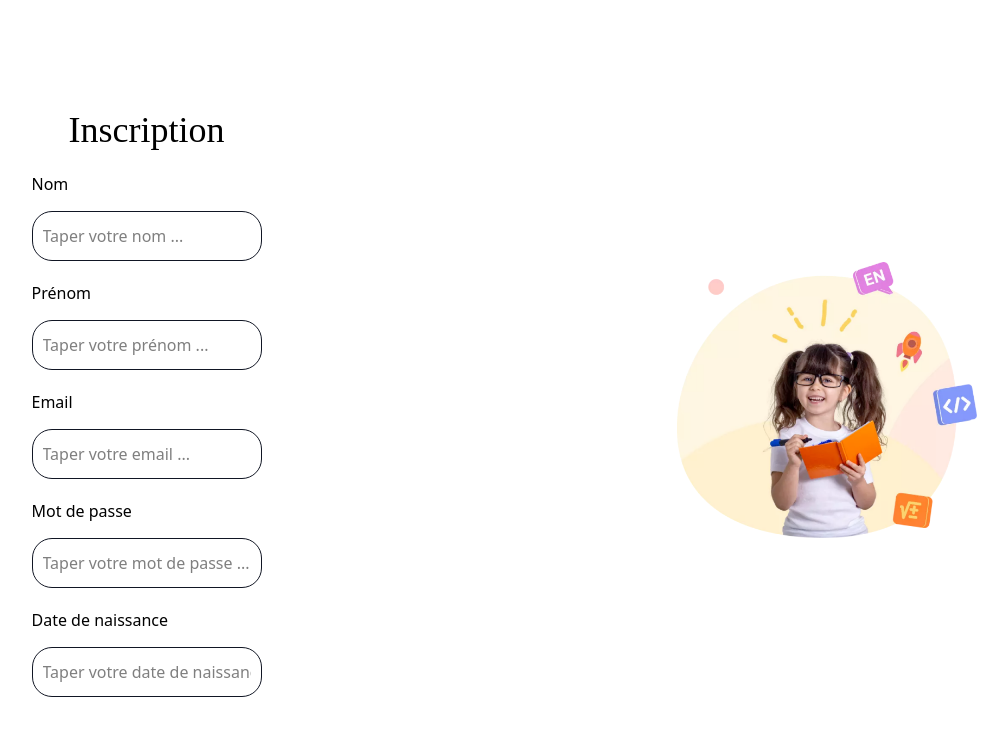
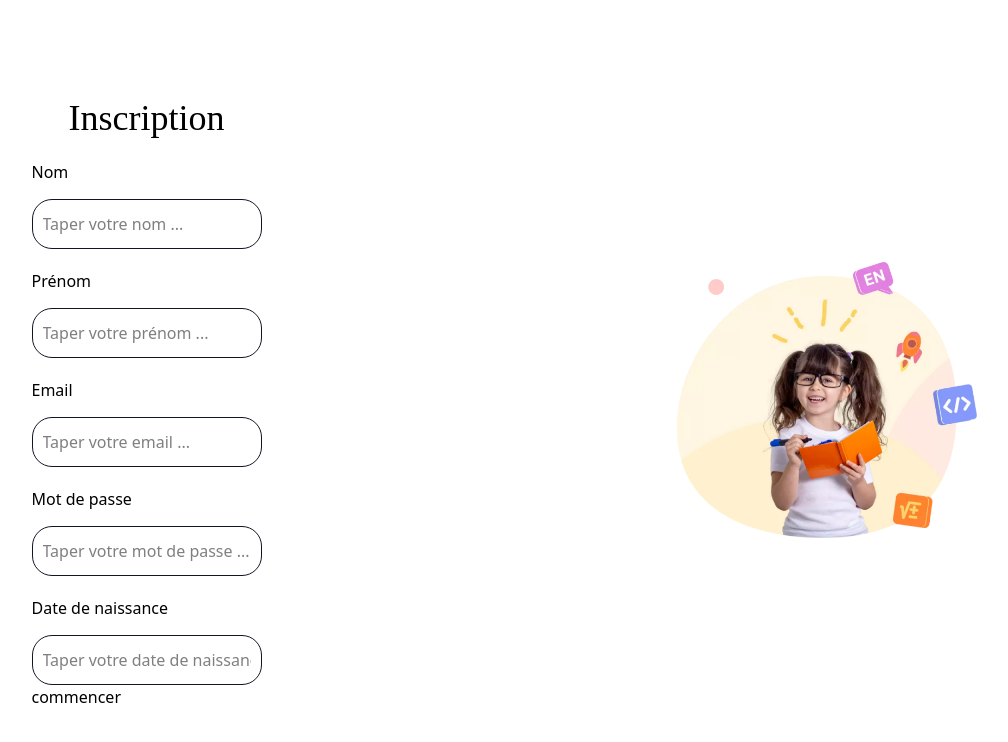
Before and after one commit to ScuBix1/frontend-mydigitalproject, a React (Vite) app: page /signup in a window 1280 px wide. Shown: the top 742 px of the page, without its empty margins (136-1144 px from the left). Built offline with nearby package versions, Linux system fonts and the light colour scheme; a web font is replaced by a local one.

Commit message:
design(global): create button component

```diff
--- /dev/null
+++ b/src/components/Button/Button.tsx
@@ -0,0 +1,16 @@
+interface ButtonProps extends React.ButtonHTMLAttributes<HTMLButtonElement> {
+  className?: string;
+  variant?: 'primary';
+}
+
+const Button = (props: ButtonProps) => {
+  const { className, children, variant, ...propsButton } = props;
+
+  return (
+    <button className={className} {...propsButton}>
+      {children}
+    </button>
+  );
+};
+
+export default Button;
--- a/src/pages/Signup/Signup.tsx
+++ b/src/pages/Signup/Signup.tsx
@@ -1,3 +1,4 @@
+import Button from '../../components/Button/Button';
 import InputText from '../../components/InputText/InputText';
 
 const Signup = () => {
@@ -32,6 +33,7 @@ const Signup = () => {
             placeholder='Taper votre date de naissance ...'
           />
         </form>
+        <Button variant='primary'>commencer</Button>
       </div>
       <img src='/assets/images/signup-illustration.png' className='w-[300px]' />
     </div>
```
